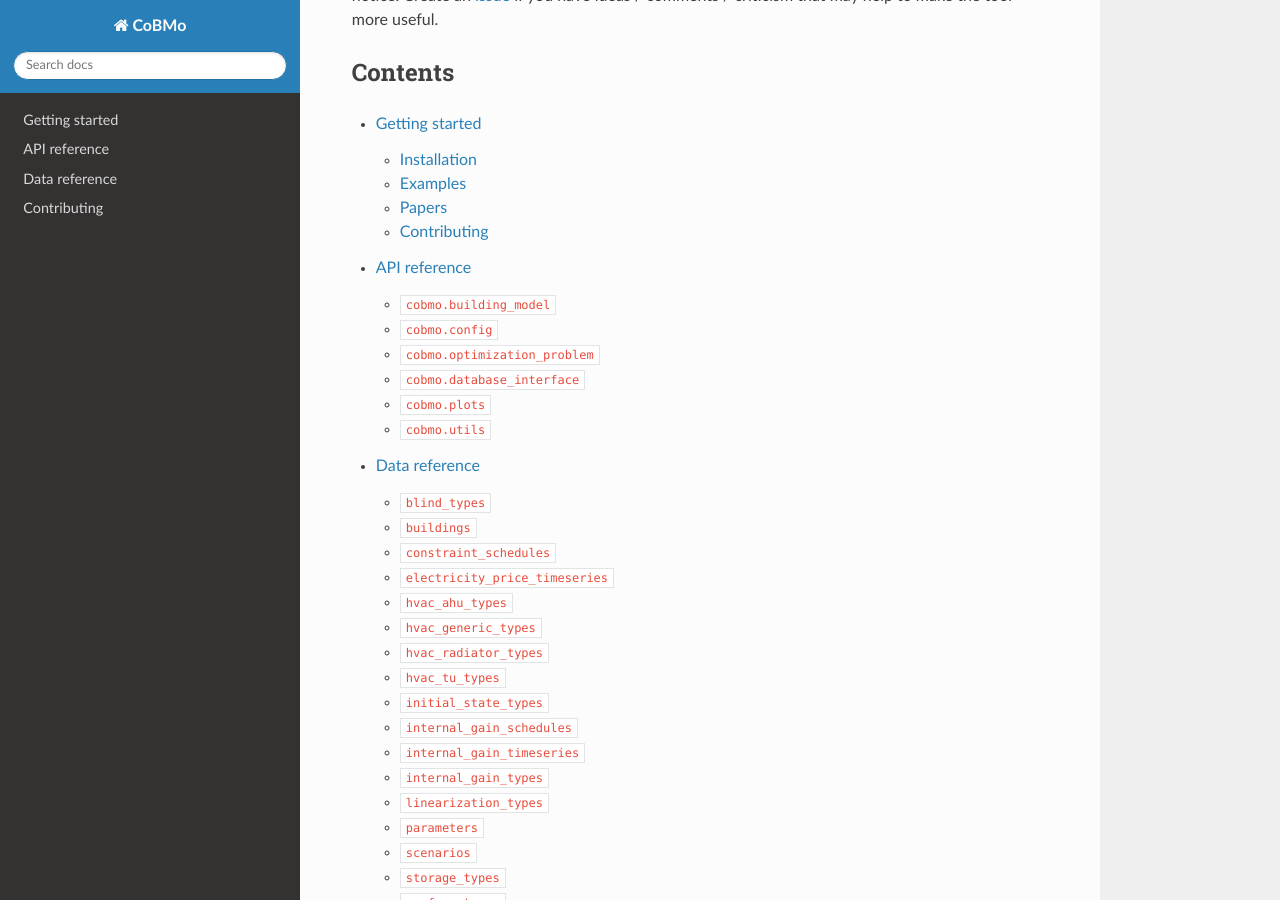
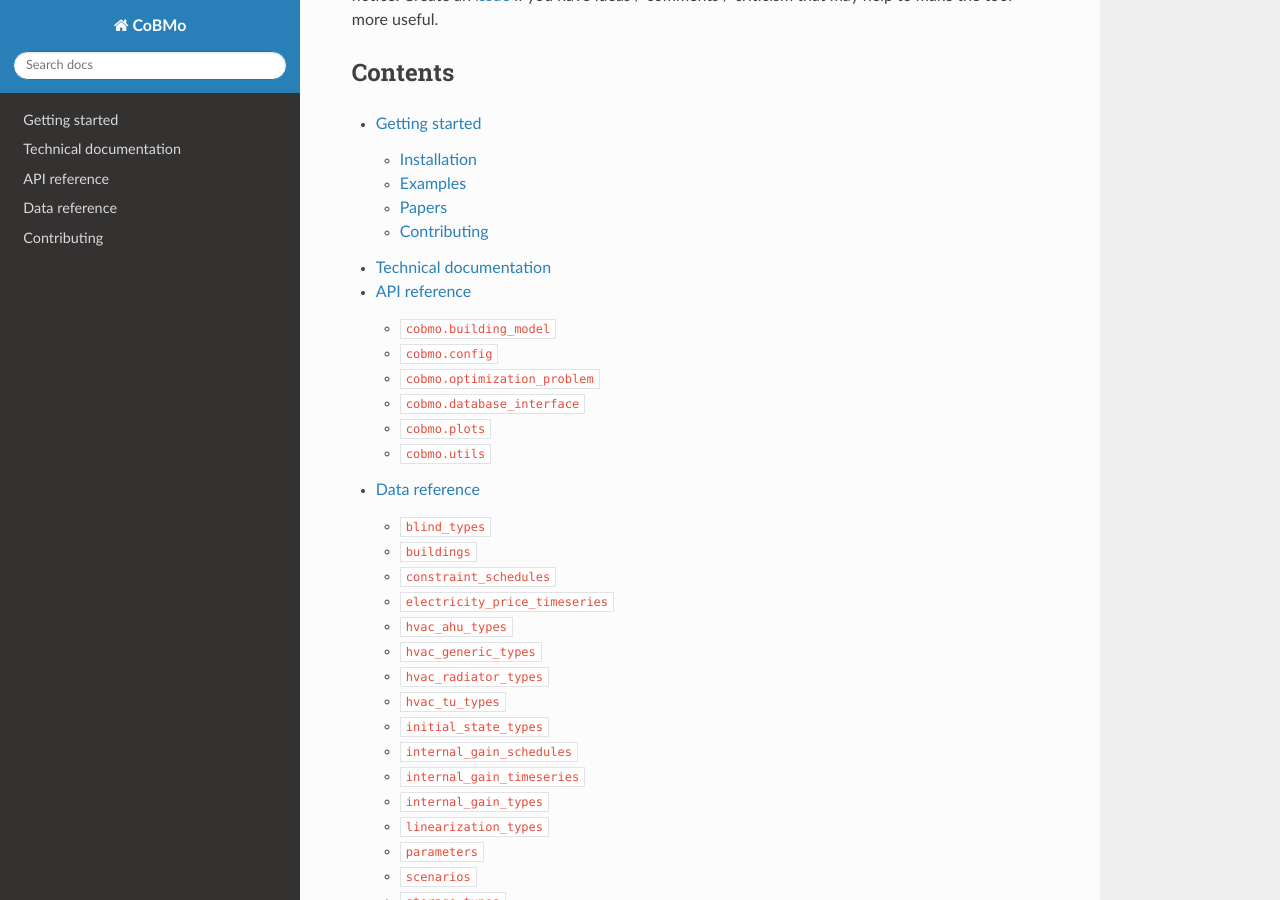
Before and after one commit to mesmo-dev/cobmo, a Sphinx documentation site: the page built from docs/index.md, in a window 1280 px wide and 900 px high, scrolled down 496 px. Built offline with Sphinx 7.4.7 and the Read the Docs theme 2.0.0, drawn with Linux system fonts in a browser that asks for light colours.

Commit message:
docs: Add technical documentation

```diff
--- a/docs/conf.py
+++ b/docs/conf.py
@@ -50,6 +50,10 @@ master_doc = 'index'
 #   This pattern also affects html_static_path and html_extra_path.
 exclude_patterns = ['_build', 'Thumbs.db', '.DS_Store', 'README.md']
 
+# HTML static path.
+# Copy these files to the `_static` directory when compiling.
+html_static_path = ['technical_documentation.pdf']
+
 # HTML theme settings.
 # - The theme to use for HTML and HTML Help pages.  See the documentation for
 #   a list of builtin themes.
--- a/docs/index.md
+++ b/docs/index.md
@@ -14,6 +14,7 @@ Please note that the repository is under active development and the interface ma
     :maxdepth: 2
 
     intro
+    Technical documentation <./_static/technical_documentation.pdf#http://>
     api
     data
     contributing
```
Also changed, not shown: 1 other file.
